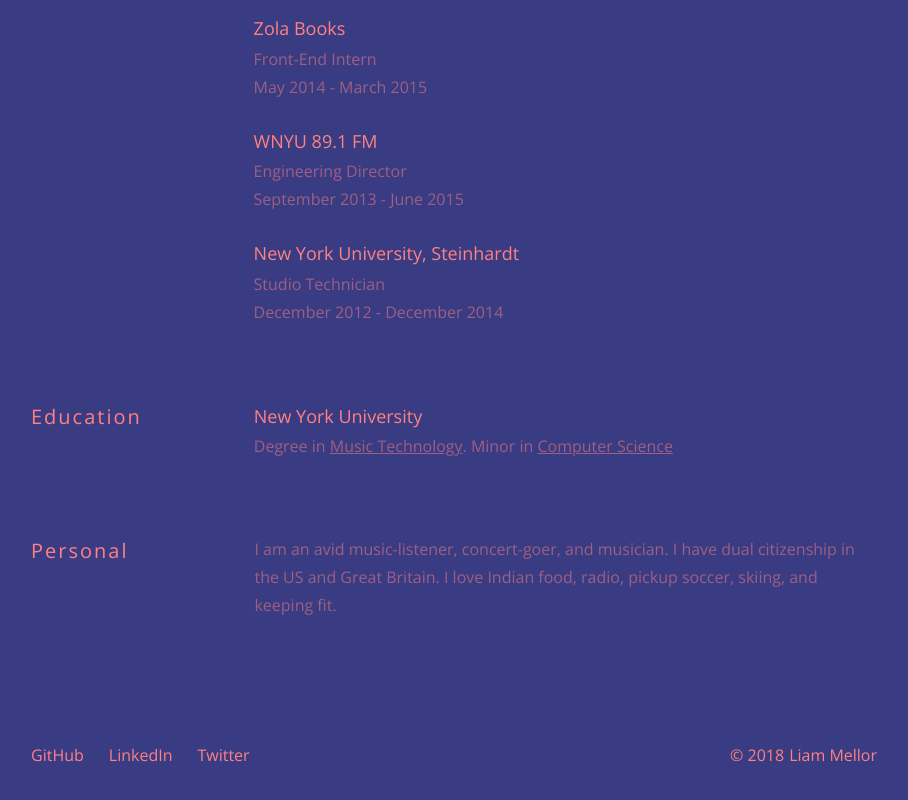
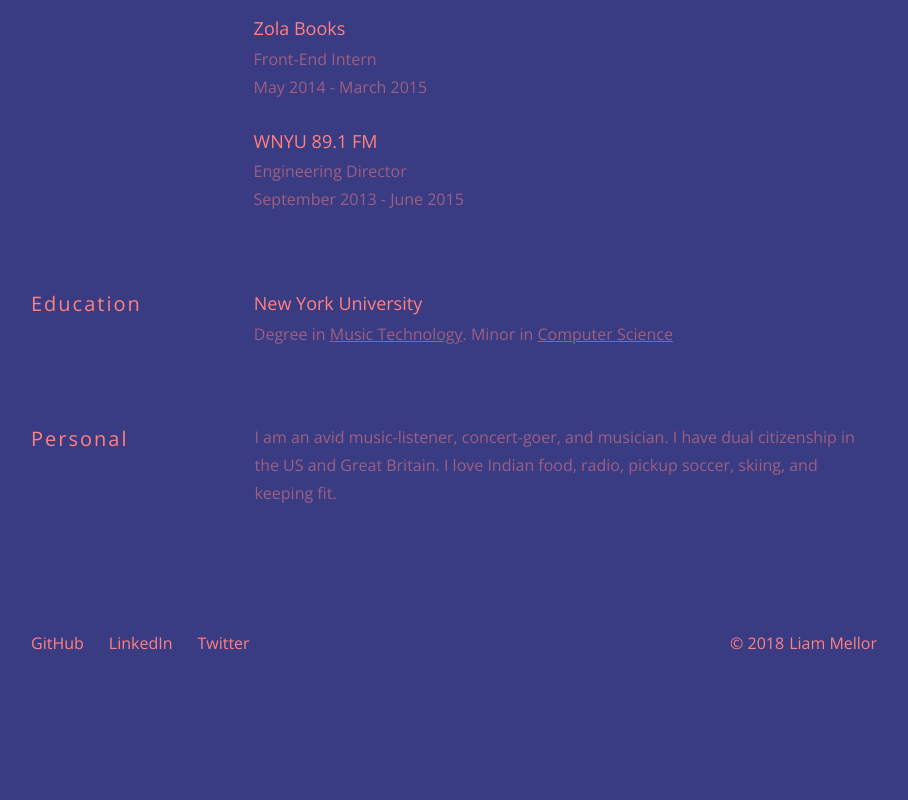
Before and after one commit to liamMellor/portoflio-react, a React app: page / in a window 1280 px wide. Shown: the part 1420-2220 px from the top of the page, without its empty margins (186-1094 px from the left). After the commit the page ends 2134 px from the top, so only its background shows below. Built offline with nearby package versions, Linux system fonts and the light colour scheme.

Commit message:
removed steinhardt from jobs section

```diff
--- a/src/client/components/Cv.jsx
+++ b/src/client/components/Cv.jsx
@@ -35,11 +35,6 @@
                             <div className="Cv__experience__2 light">Engineering Director</div>
                             <div className="Cv__experience__3 light">September 2013 - June 2015</div>
                         </div>
-                        <div className="Cv__experience__item">
-                            <div className="Cv__experience__1"><a href="http://steinhardt.nyu.edu/" target="_blank">New York University, Steinhardt</a></div>
-                            <div className="Cv__experience__2 light">Studio Technician</div>
-                            <div className="Cv__experience__3 light">December 2012 - December 2014</div>
-                        </div>
                     </div>
                 </div>
                 <div className="Cv__education">
```
